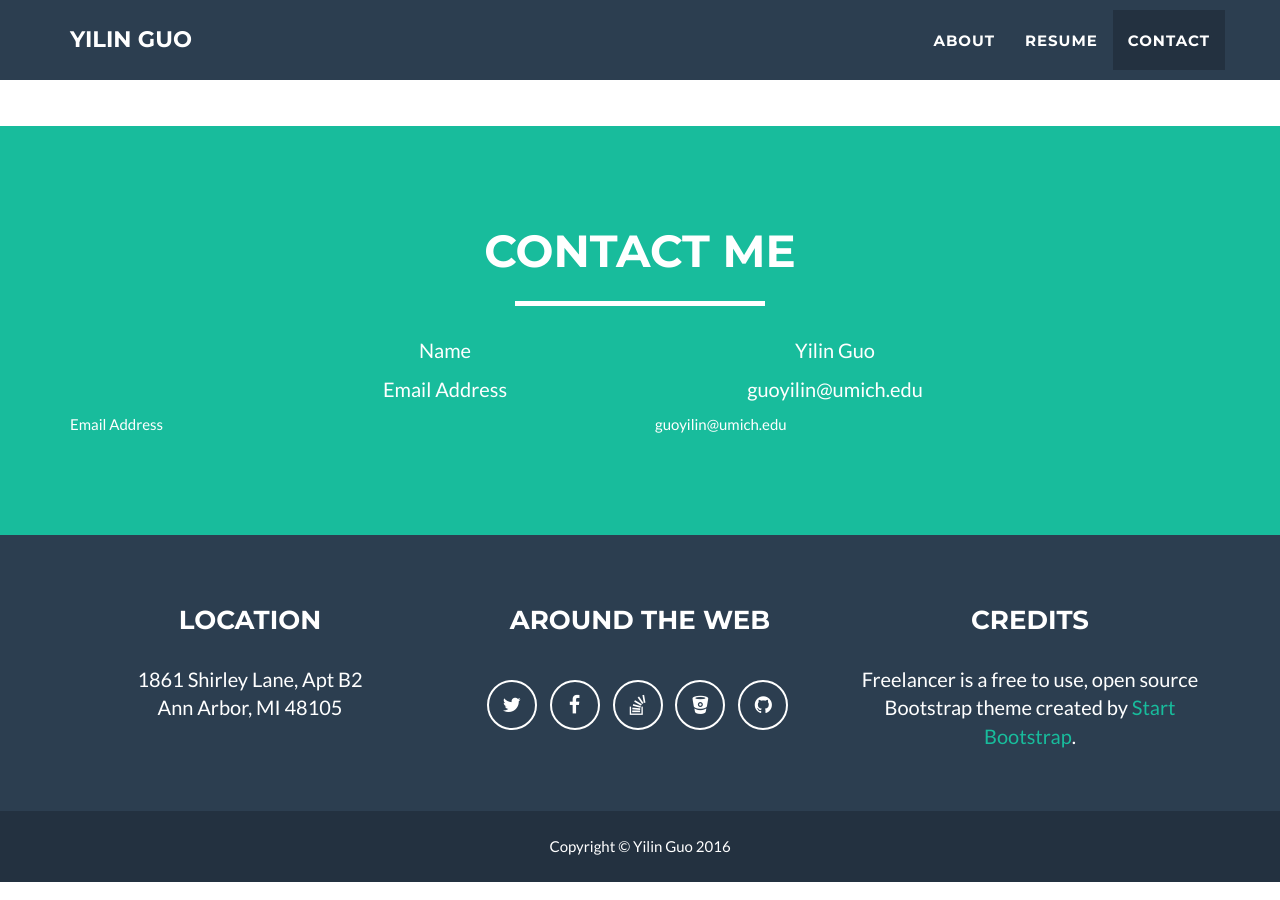
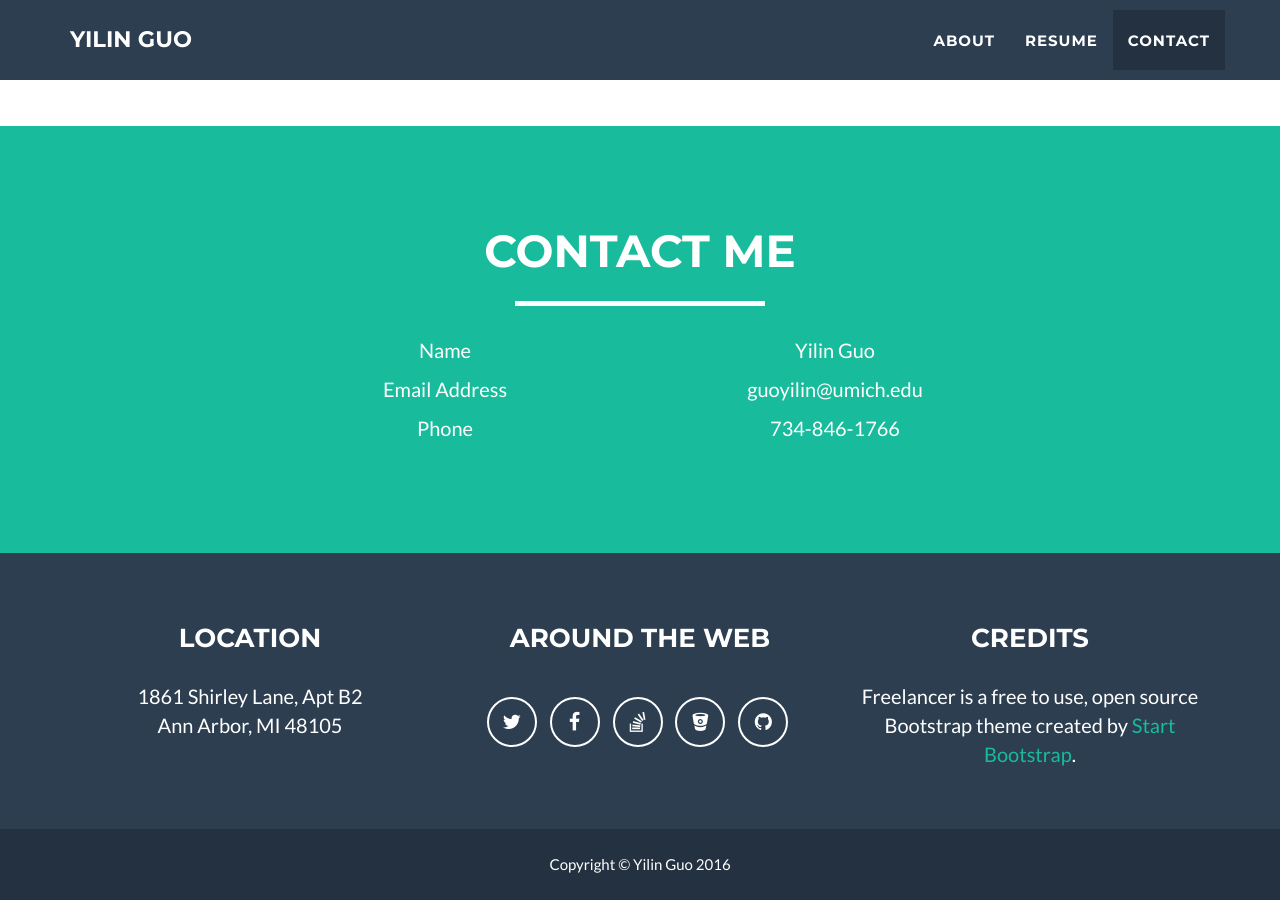
Before and after one commit to YilinGUO/YilinGUO.github.io, a Jekyll site: the page built from index.html, in a window 1280 px wide and 900 px high, scrolled down 2259 px. Built offline with Jekyll 4.4.1, drawn with Linux system fonts in a browser that asks for light colours.

Commit message:
updated all

```diff
--- a/_includes/contact_static.html
+++ b/_includes/contact_static.html
@@ -14,7 +14,9 @@
                 <div class="col-lg-4 text-center">
                     <p>Yilin Guo </p>
                 </div>
-                <div class="col-lg-4 col-lg-offset-2 text-center">
+        </div>
+        <div class="row">
+            <div class="col-lg-4 col-lg-offset-2 text-center">
                     <p>Email Address</p>
                 </div>
                 <div class="col-lg-4 text-center">
@@ -22,8 +24,12 @@
                 </div>
         </div>
         <div class="row">
-            <div class="col-xs-6">Email Address</div>
-            <div class="col-xs-6">guoyilin@umich.edu</div>
+            <div class="col-lg-4 col-lg-offset-2 text-center">
+                    <p>Phone</p>
+                </div>
+                <div class="col-lg-4 text-center">
+                    <p>734-846-1766</p>
+                </div>
         </div>
-        </div>
+    </div>
 </section>
```
